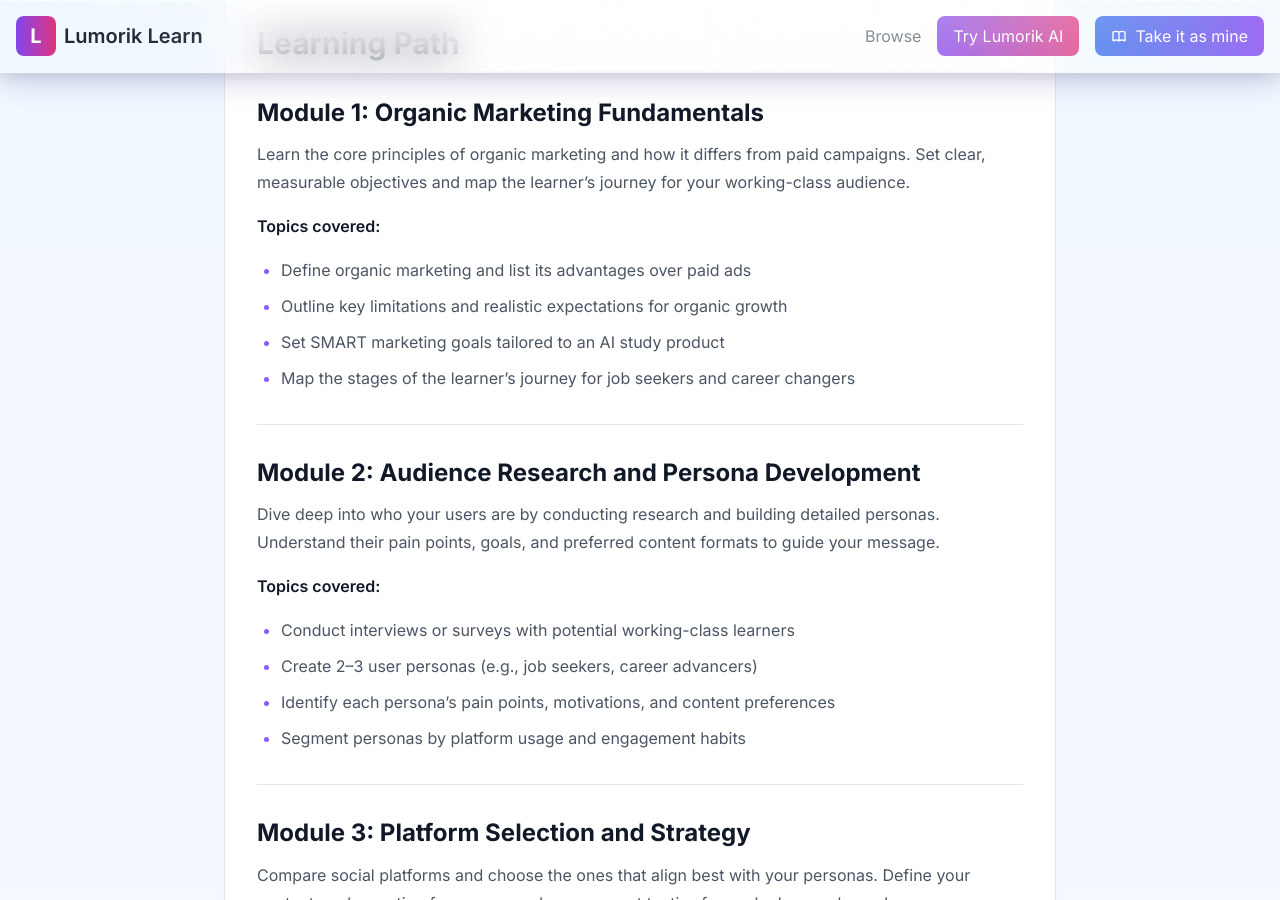
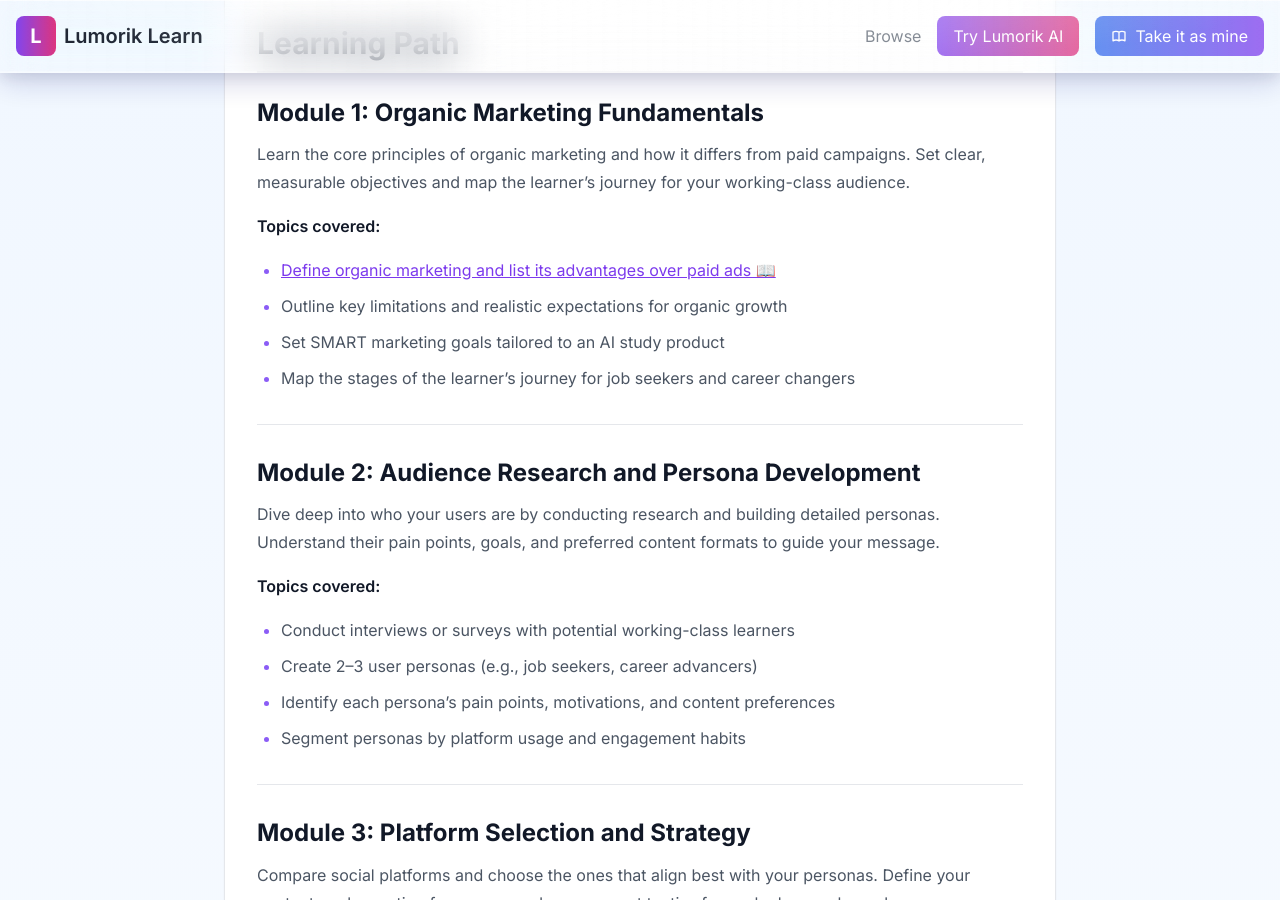
Before and after one commit to lumorikllc/learn, a Jekyll site: the page built from content/0db12569-8310-49a9-bfed-2d573fd8c268/7232dc16-ca98-4859-a2d8-2fddacf2d457/index.md, in a window 1280 px wide and 900 px high, scrolled down 397 px. Built offline with Jekyll 4.4.1, drawn with Linux system fonts in a browser that asks for light colours; part of the change alters nothing that is shown.

Commit message:
Update study plan 7232dc16

```diff
--- a/content/0db12569-8310-49a9-bfed-2d573fd8c268/7232dc16-ca98-4859-a2d8-2fddacf2d457/index.md
+++ b/content/0db12569-8310-49a9-bfed-2d573fd8c268/7232dc16-ca98-4859-a2d8-2fddacf2d457/index.md
@@ -1,7 +1,7 @@
 ---
 layout: study-plan
 title: "From Zero to Hero: Organic Social Media Blueprint for Your AI Study Agent"
-date: 2025-08-13T02:43:52.679829
+date: 2025-08-13T02:44:06.001880
 modules: 7
 lessons: 31
 author: "markmatech@gmail.com"
@@ -16,7 +16,7 @@ Learn the core principles of organic marketing and how it differs from paid camp
 
 **Topics covered:**
 
-- Define organic marketing and list its advantages over paid ads
+- [Define organic marketing and list its advantages over paid ads 📖](https://lumorikllc.github.io/learn/content/0db12569-8310-49a9-bfed-2d573fd8c268/9ef88ad2-92a5-41d4-98d9-cefd15539e4c)
 - Outline key limitations and realistic expectations for organic growth
 - Set SMART marketing goals tailored to an AI study product
 - Map the stages of the learner’s journey for job seekers and career changers
```
